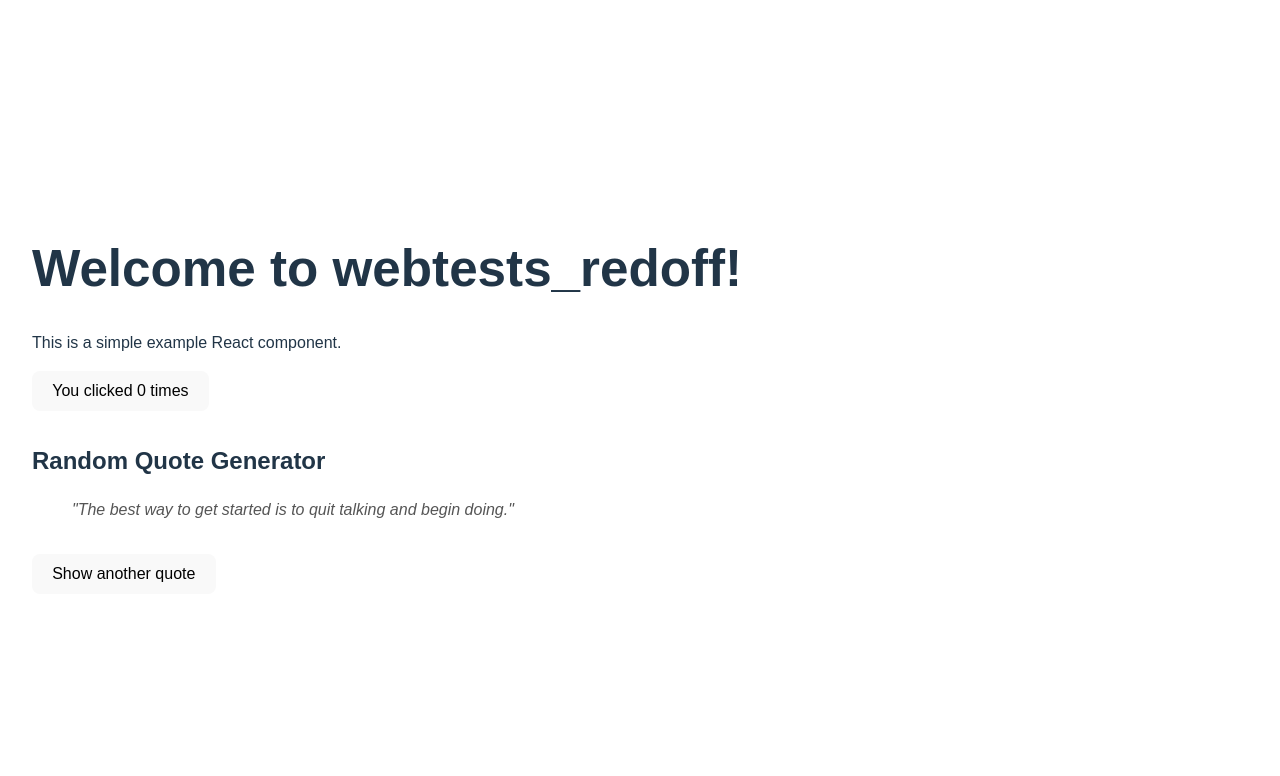
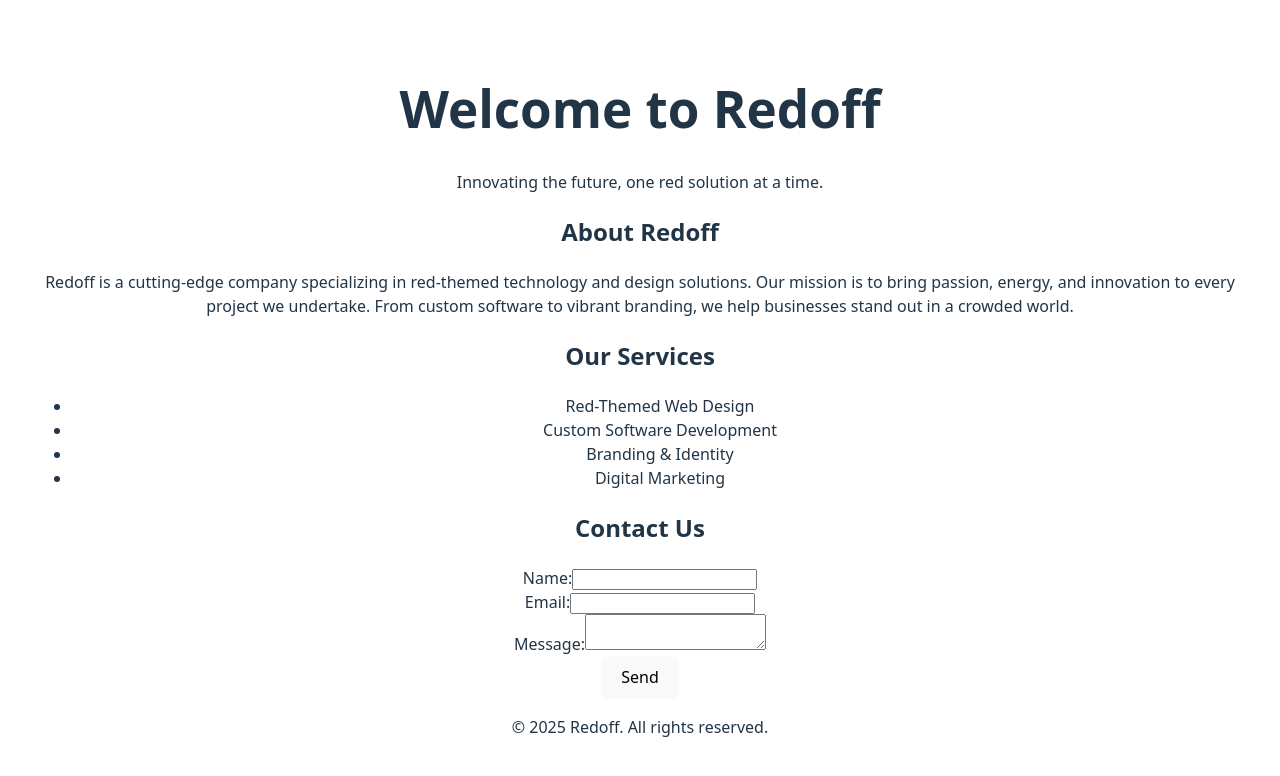
Before and after one commit to atxw/webtests_redoff, a React (Vite) app: page / in a window 1280 px wide. Shown: the top 776 px of the page. Built offline with nearby package versions, Linux system fonts and the light colour scheme.

Commit message:
raw import updated App.jsx

```diff
--- a/src/App.jsx
+++ b/src/App.jsx
@@ -1,42 +1,98 @@
-import { useState } from 'react';
-
-const quotes = [
-  "The best way to get started is to quit talking and begin doing.",
-  "Success is not in what you have, but who you are.",
-  "Your limitation—it’s only your imagination.",
-  "Great things never come from comfort zones.",
-  "Dream it. Wish it. Do it."
-];
+import { useState } from 'react'
+import './App.css'
 
 function App() {
-  const [count, setCount] = useState(0);
-  const [quote, setQuote] = useState(quotes[0]);
+  const [formData, setFormData] = useState({
+    name: '',
+    email: '',
+    message: ''
+  });
 
-  function getRandomQuote() {
-    const randomIndex = Math.floor(Math.random() * quotes.length);
-    setQuote(quotes[randomIndex]);
-  }
+  const handleChange = (e) => {
+    const { name, value } = e.target;
+    setFormData(prev => ({
+      ...prev,
+      [name]: value
+    }));
+  };
+
+  const handleSubmit = (e) => {
+    e.preventDefault();
+    alert(`Thank you, ${formData.name}! We'll get back to you soon.`);
+    setFormData({ name: '', email: '', message: '' });
+  };
 
   return (
-    <div style={{ padding: '2rem', fontFamily: 'sans-serif' }}>
-      <h1>Welcome to webtests_redoff!</h1>
-      <p>This is a simple example React component.</p>
-      <div>
-        <button onClick={() => setCount(count + 1)}>
-          You clicked {count} times
-        </button>
-      </div>
-      {/* Random Quote Generator Section */}
-      <div style={{ marginTop: '2rem' }}>
-        <h2>Random Quote Generator</h2>
-        <blockquote style={{ fontStyle: 'italic', color: '#555' }}>
-          "{quote}"
-        </blockquote>
-        <button onClick={getRandomQuote} style={{ marginTop: '1rem' }}>
-          Show another quote
-        </button>
-      </div>
-    </div>
+    <>
+      <header className="hero">
+        <h1>Welcome to Redoff</h1>
+        <p>Innovating the future, one red solution at a time.</p>
+      </header>
+
+      <main>
+        <section className="about">
+          <h2>About Redoff</h2>
+          <p>
+            Redoff is a cutting-edge company specializing in red-themed technology and design solutions.
+            Our mission is to bring passion, energy, and innovation to every project we undertake.
+            From custom software to vibrant branding, we help businesses stand out in a crowded world.
+          </p>
+        </section>
+
+        <section className="services">
+          <h2>Our Services</h2>
+          <ul>
+            <li>Red-Themed Web Design</li>
+            <li>Custom Software Development</li>
+            <li>Branding & Identity</li>
+            <li>Digital Marketing</li>
+          </ul>
+        </section>
+
+        <section className="contact">
+          <h2>Contact Us</h2>
+          <form onSubmit={handleSubmit}>
+            <div>
+              <label htmlFor="name">Name:</label>
+              <input
+                type="text"
+                id="name"
+                name="name"
+                value={formData.name}
+                onChange={handleChange}
+                required
+              />
+            </div>
+            <div>
+              <label htmlFor="email">Email:</label>
+              <input
+                type="email"
+                id="email"
+                name="email"
+                value={formData.email}
+                onChange={handleChange}
+                required
+              />
+            </div>
+            <div>
+              <label htmlFor="message">Message:</label>
+              <textarea
+                id="message"
+                name="message"
+                value={formData.message}
+                onChange={handleChange}
+                required
+              />
+            </div>
+            <button type="submit">Send</button>
+          </form>
+        </section>
+      </main>
+
+      <footer>
+        <p>&copy; {new Date().getFullYear()} Redoff. All rights reserved.</p>
+      </footer>
+    </>
   );
 }
 
```
